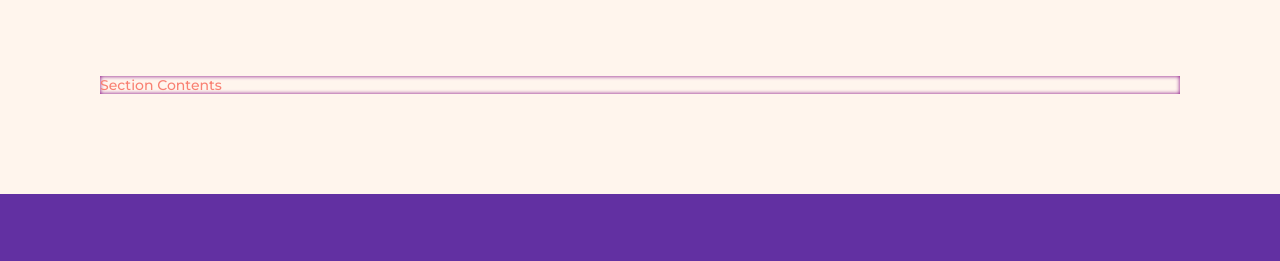
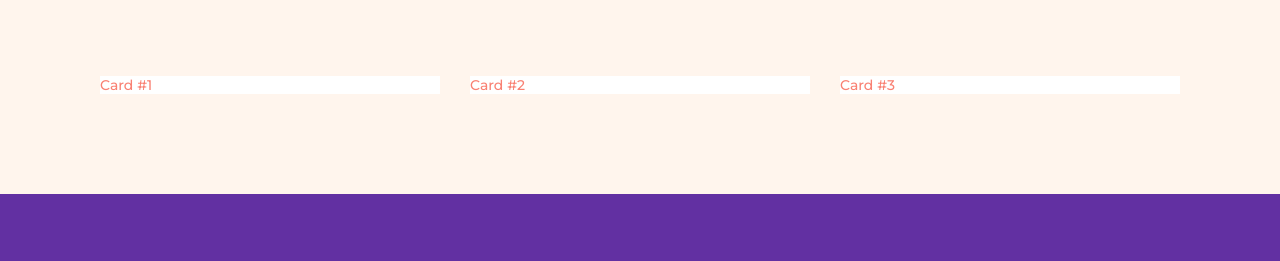
Before and after one commit to amsrj/zigzag, a plain HTML site: page index.html in a window 1280 px wide. Shown: the part 204-465 px from the top of the page. Drawn offline with Linux system fonts and the light colour scheme.

Commit message:
.card의 레이아웃을 담당하는 l_grid 완성, 이놈은 재활용 가능함

```diff
--- a/index.html
+++ b/index.html
@@ -24,7 +24,19 @@
 
         </header>
         <div class="section-contents">
-          Section Contents
+
+          <ul class="l_grid">
+            <li class="card">
+              Card #1
+            </li>
+            <li class="card">
+              Card #2
+            </li>
+            <li class="card">
+              Card #3
+            </li>
+          </ul>
+
         </div>
       </div>
     </section>
--- a/style.css
+++ b/style.css
@@ -54,6 +54,12 @@ body {
 
   /* min-width: auto문제를 컨테이너 관점에서 미리 해결 */
   grid-auto-columns: minmax( 0, 1fr );
+}
+
+.l_grid {
+  display: grid;
+  gap: 30px;
+  grid-template-columns: repeat( auto-fit, minmax( 320px, 1fr ) );
 }
 
 /* Commons */
@@ -114,10 +120,6 @@ body {
 
 .section-header {
   margin-bottom: 100px;
-}
-
-.section-contents {
-  box-shadow: inset 0 0 4px purple;
 }
 
 .title {
@@ -274,6 +276,10 @@ body {
   margin-bottom: 14px;
 }
 
+.card {
+  background-color: var(--color-white);
+}
+
 @media ( max-width: 768px ) {
   .title {
     display: block;
@@ -284,6 +290,9 @@ body {
     max-width: 320px;
     margin: 40px auto;
   }
+  .title-controls {
+    margin: 40px 0;
+  }
   .panel {
     display: block;
   }
```
